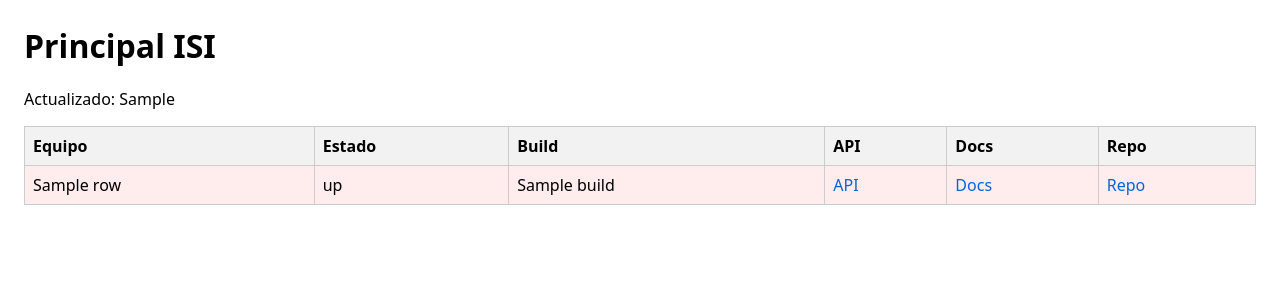
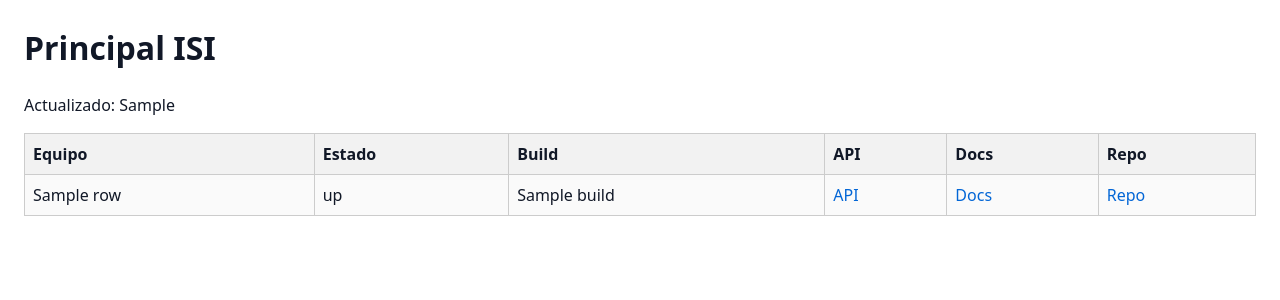
Before and after one commit to rromanc-coder/Principal_2025_ISI, a Python web app: template app/templates/index.html in a window 1280 px wide. Shown: the top 300 px of the page. Run offline with Jinja, Linux system fonts and the light colour scheme; the template is opened without the code that fills it: most values are stand-ins (such as "Sample title", 1, 10 or a date in 2020).

Commit message:
Update style.css

```diff
--- a/app/static/style.css
+++ b/app/static/style.css
@@ -1,8 +1,109 @@
-body { font-family: system-ui, sans-serif; margin: 24px; }
-table { border-collapse: collapse; width: 100%; }
+/* ============================
+   BASE + RESET SUAVE
+   ============================ */
+:root{
+  --bg:#ffffff; --fg:#111827; --muted:#6b7280; --card:#f9fafb; --border:#e5e7eb;
+  --good-bg:#e6ffed; --good-fg:#046c4e; --good-br:#b7f5c8;
+  --bad-bg:#ffe6e6;  --bad-fg:#8a1f1f;  --bad-br:#ffc2c2;
+}
+
+@media (prefers-color-scheme: dark){
+  :root{
+    --bg:#0b0f14; --fg:#e5e7eb; --muted:#9ca3af; --card:#111827; --border:#1f2937;
+    --good-bg:#0a2f1e; --good-fg:#a7f3d0; --good-br:#14532d;
+    --bad-bg:#3b0a0a;  --bad-fg:#fecaca;  --bad-br:#7f1d1d;
+  }
+  img { filter: brightness(0.97) contrast(1.03); }
+}
+
+html { box-sizing: border-box; }
+*, *::before, *::after { box-sizing: inherit; }
+
+/* Tu base: tipografía y margen */
+body {
+  font-family: system-ui, -apple-system, Segoe UI, Roboto, Ubuntu, Cantarell, "Helvetica Neue", Arial, sans-serif;
+  margin: 24px;
+  background: var(--bg);
+  color: var(--fg);
+  line-height: 1.5;
+}
+
+/* Contenedor y tarjetas opcionales (dashboard / páginas) */
+.container{ max-width: 1150px; margin: 0 auto; padding: 0 16px; }
+.card{ background: var(--card); border: 1px solid var(--border); border-radius: 12px; padding: 16px; }
+
+/* Encabezado superior (para páginas HTML nuevas) */
+.topbar{
+  display:flex; justify-content:space-between; align-items:center;
+  padding:10px 16px; background:#0b0f14; color:#e5e7eb; border-radius:10px; margin-bottom:16px;
+}
+.topbar a, .topbar button{ color:#e5e7eb; margin-left:10px; text-decoration:none; background:none; border:none; cursor:pointer; }
+
+/* Marca y logos del dashboard */
+.brand{ display:grid; gap:12px; align-items:center; justify-items:center; grid-template-columns:120px 1fr 120px; }
+.brand .logo{ max-height:80px; width:auto; object-fit:contain; }
+.titles{text-align:center;}
+.titles h1{ margin:0; font-size:1.75rem; }
+.titles p{ margin:4px 0 0; color:var(--muted); }
+
+/* ============================
+   TABLAS (mezcla de tus reglas + mejoras)
+   ============================ */
+table { border-collapse: collapse; width: 100%; background: transparent; }
 th, td { border: 1px solid #ccc; padding: 8px; text-align: left; }
 th { background: #f2f2f2; }
-.ok { background: #eaffea; }
-.down { background: #ffecec; }
+
+/* Ajuste en modo oscuro de la tabla */
+@media (prefers-color-scheme: dark){
+  th { background: #121821; }
+  th, td { border-color: var(--border); }
+}
+
+/* Estilo alternado suave (si no usas bordes fuertes) */
+tbody tr:nth-child(odd){ background: rgba(0,0,0,0.02); }
+@media (prefers-color-scheme: dark){
+  tbody tr:nth-child(odd){ background: rgba(255,255,255,0.02); }
+}
+
+/* Filas con estado (compatibilidad con tu .ok/.down, pero mejor usar tr.ok / tr.down) */
+tr.ok    { background: #eaffea; }
+tr.down  { background: #ffecec; }
+.ok      { background: #eaffea; }   /* compatibilidad */
+.down    { background: #ffecec; }   /* compatibilidad */
+
+/* ============================
+   ENLACES
+   ============================ */
 a { color: #0366d6; text-decoration: none; }
 a:hover { text-decoration: underline; }
+
+/* ============================
+   UTILIDADES
+   ============================ */
+.muted { color: var(--muted); font-size: 0.92rem; }
+button{ cursor: pointer; }
+.error { color: #b91c1c; background: #fee2e2; padding:8px; border-radius:6px; }
+
+/* ============================
+   PÍLDORAS DE ESTADO (DASHBOARD)
+   Estas reglas van al final para que GANEN sobre .down genérico.
+   ============================ */
+.pill{
+  display:inline-block; padding:2px 8px; border-radius:999px; font-size:12px; vertical-align:middle;
+  border: 1px solid var(--border);
+}
+.pill.up{
+  background: var(--good-bg); color: var(--good-fg); border-color: var(--good-br);
+}
+.pill.down{
+  background: var(--bad-bg); color: var(--bad-fg); border-color: var(--bad-br);
+}
+
+/* ============================
+   RESPONSIVE BÁSICO
+   ============================ */
+@media (max-width: 700px){
+  .brand{ grid-template-columns: 1fr; gap: 8px; }
+  .container{ padding: 0 8px; }
+  th, td{ font-size: 0.95rem; }
+}
```
